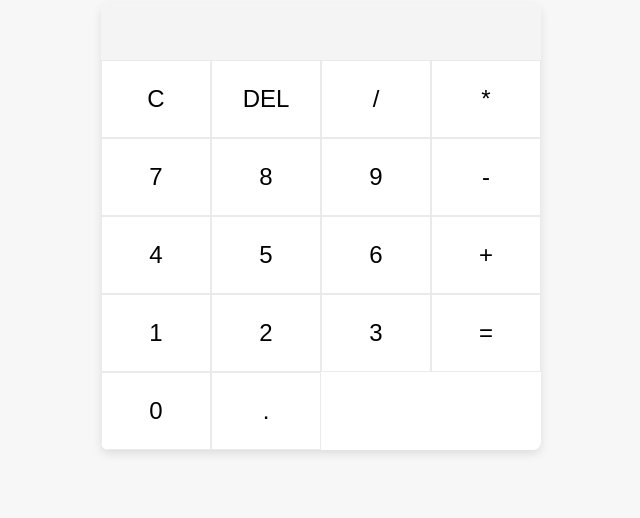
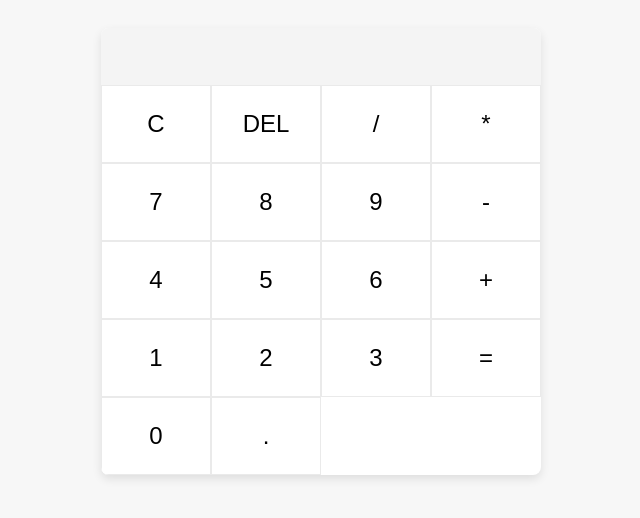
Before and after one commit to b-harsha-reddy/calculator-project, a plain HTML site: page index.html in a window 1280 px wide. Shown: the part 174-692 px from the top of the page, without its empty margins (319-959 px from the left). Drawn offline with Linux system fonts and the light colour scheme.

Commit message:
Style change

```diff
--- a/styles.css
+++ b/styles.css
@@ -3,7 +3,7 @@ body {
     justify-content: center;
     align-items: center;
     height: 100vh;
-    margin: 0;
+    margin: 2%;
     font-family: Arial, sans-serif;
     background-color: #f7f7f7;
   }
```
